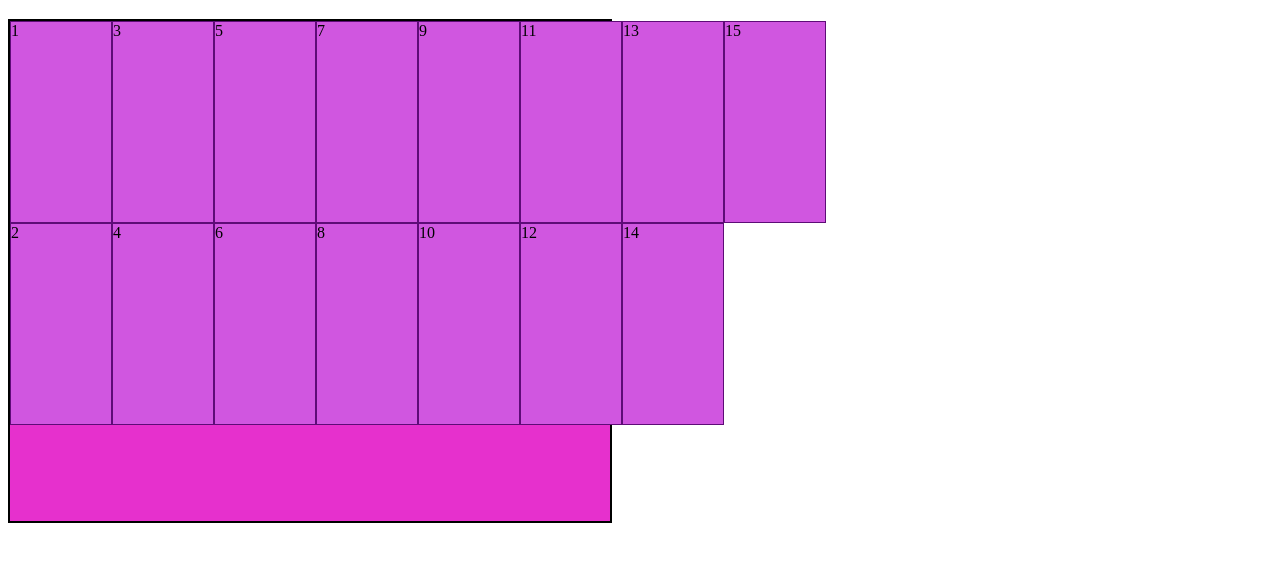
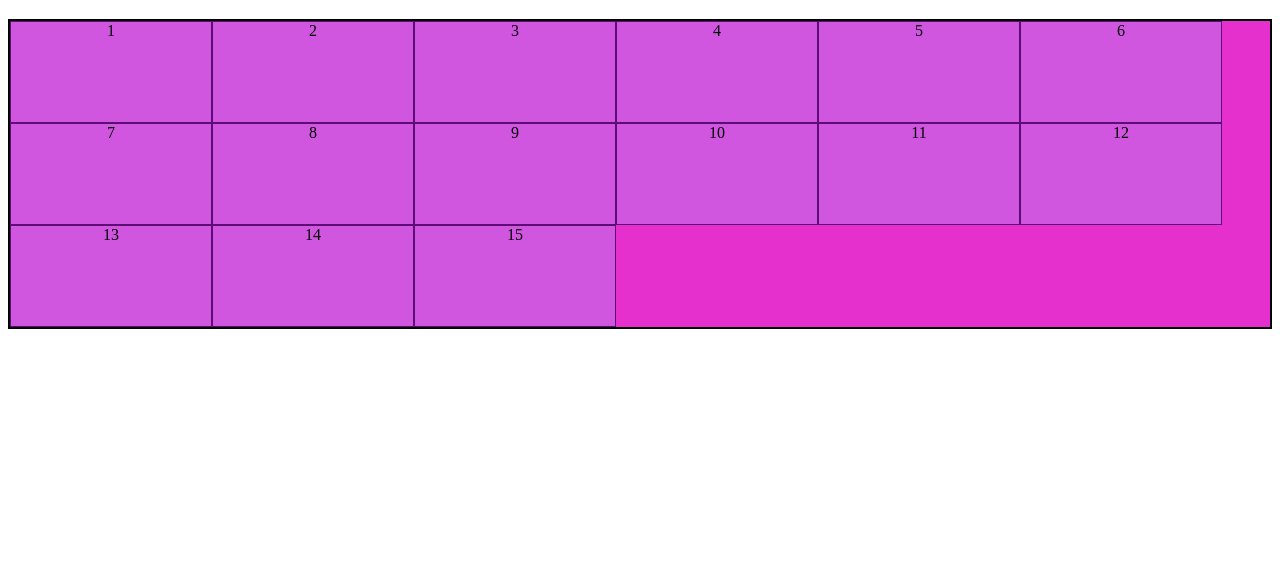
Before and after one commit to SofiaMurias/clase-git, a plain HTML site: page modulo-1/leccion-4-Flexbox/Ejercicio2/index.html in a window 1280 px wide. Shown: the part 61-622 px from the top of the page. Drawn offline with Linux system fonts and the light colour scheme.

Commit message:
change css

```diff
--- a/modulo-1/leccion-4-Flexbox/Ejercicio2/main.css
+++ b/modulo-1/leccion-4-Flexbox/Ejercicio2/main.css
@@ -1,17 +1,16 @@
 .container {
-  width: 600px;
-  height: 500px;
   display: flex;
   background-color: rgb(230, 48, 205);
   border: 2px solid black;
   flex-wrap: wrap;
-  flex-direction: column;
+  /* flex-direction: column; */
 }
 
 .caja {
-  height: 200px;
-  width: 100px;
+  height: 100px;
+  width: 200px;
   background-color: rgb(208, 86, 224);
   border: rgb(94, 12, 119) 1px solid;
   color: black;
+  text-align: center;
 }
```
